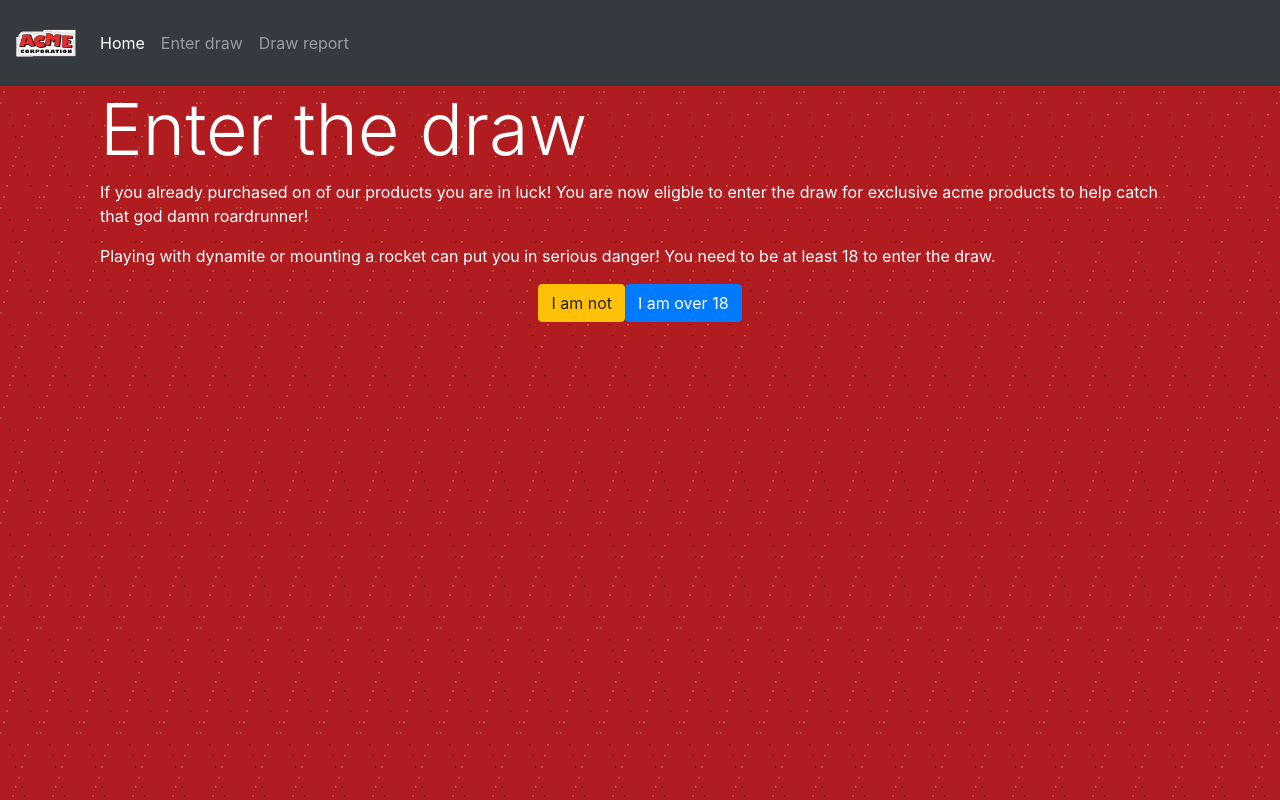
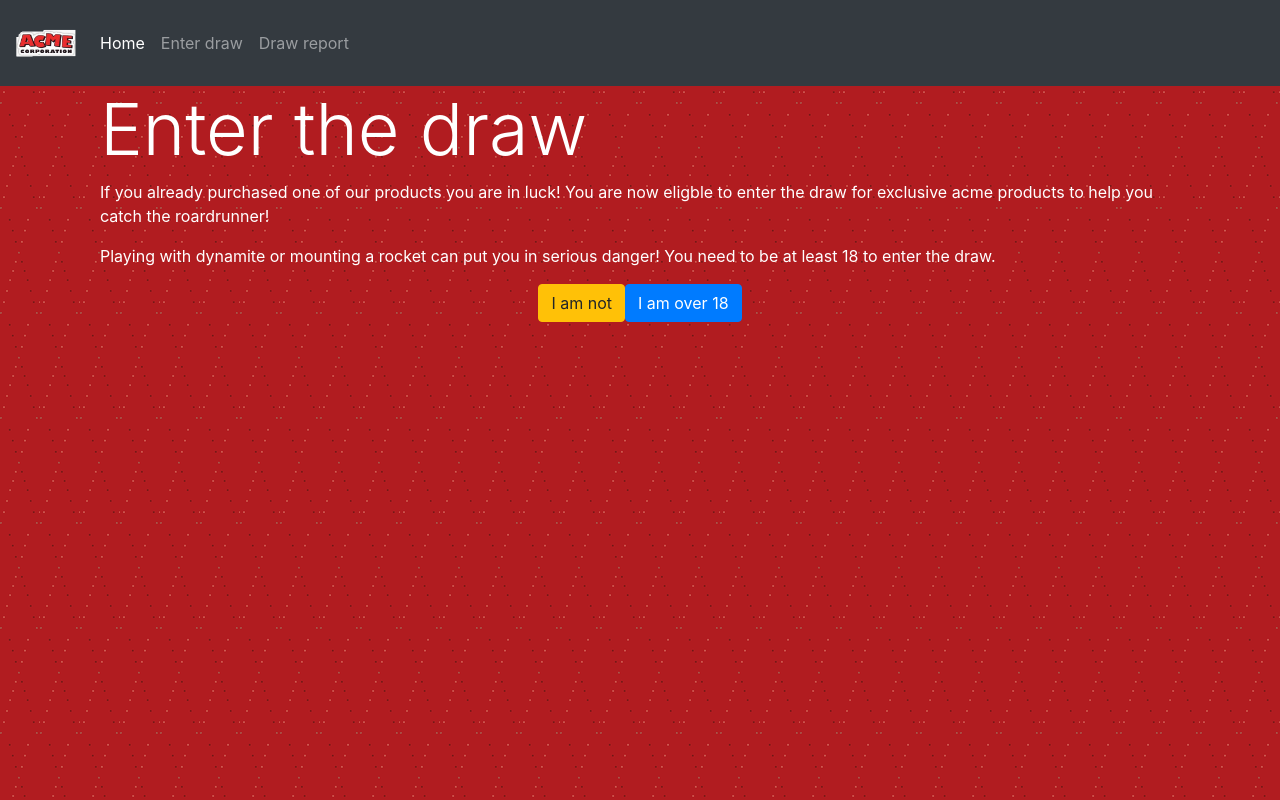
Before and after one commit to mclausen/AcmeCorporation, an Angular app in the folder Src/AcmeCorporation-Client/: page /draw in a window 1280 px wide. Built offline with nearby package versions, Linux system fonts and the light colour scheme.

Commit message:
Fixed Typ0s

```diff
--- a/Src/AcmeCorporation-Client/src/app/enter-draw/draw.component.css
+++ b/Src/AcmeCorporation-Client/src/app/enter-draw/draw.component.css
@@ -1,5 +1,5 @@
-.termsOfUseButtons{
-  display: flex;
+.termsOfUseButtons {
+    display: flex;
     justify-content: center;
     align-items: center;
 }
--- a/Src/AcmeCorporation-Client/src/app/enter-draw/draw.component.html
+++ b/Src/AcmeCorporation-Client/src/app/enter-draw/draw.component.html
@@ -1,8 +1,8 @@
 <div class="container">
 
   <h1 class="display-3 text-white">Enter the draw</h1>
-  <p class="text-white">If you already purchased on of our products you are in luck! You are now eligble to enter the draw for exclusive acme products
-    to help catch that god damn roardrunner!</p>
+  <p class="text-white">If you already purchased one of our products you are in luck! You are now eligble to enter the draw for exclusive acme products
+    to help you catch the roardrunner!</p>
 
   <div class="TermsOfUse" *ngIf="hasAcceptedTermsOfUse == false">
     <p class="text-white">
--- a/Src/AcmeCorporation-Client/src/app/landing-page/landing-page.component.html
+++ b/Src/AcmeCorporation-Client/src/app/landing-page/landing-page.component.html
@@ -31,7 +31,7 @@
       <img class="card-img-top" src="../../assets/rocket-blades.png" alt="Acme roller blades">
       <div class="card-body">
         <h5 class="card-title">Never caught the roadrunner?</h5>
-        <p class="card-text">You diffinitly need more acme products!</p>
+        <p class="card-text">You definitely need more acme products!</p>
         <p>If you already made one purchase you can enter the draw to win more!</p>
         <a href="#" class="btn btn-primary">Enter the draw</a>
       </div>
@@ -39,8 +39,8 @@
     <div class="card text-white bg-dark mb-3">
       <img class="card-img-top" src="../../assets/mountable-rocket.jpg" alt="Acme mountable rockets">
       <div class="card-body">
-        <h5 class="card-title">Mountable rocket on discount!</h5>
-        <p class="card-text">Save up to 90% on mountable rockets!</p>
+        <h5 class="card-title">Mountable rockets on discount!</h5>
+        <p class="card-text">Save up to 90% on mountable rockets! Get it before your neighbours</p>
         <a href="#" class="btn btn-primary">Buy now</a>
       </div>
     </div>
```
